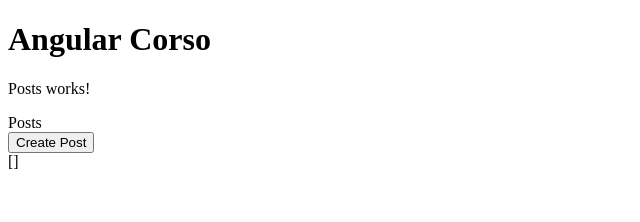
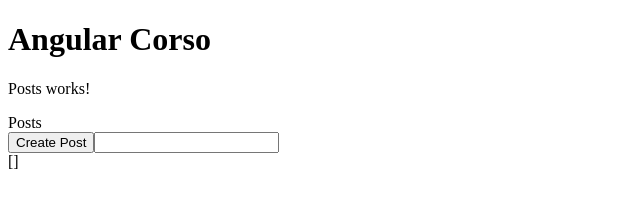
Before and after one commit to ironmanromeo/angular-corso, an Angular app: page / in a window 1280 px wide. Shown: the top 222 px of the page, without its empty margins (0-640 px from the left). Built offline with nearby package versions, Linux system fonts and the light colour scheme.

Commit message:
esercizio: clear input

```diff
--- a/src/app/posts/posts.component.html
+++ b/src/app/posts/posts.component.html
@@ -2,9 +2,10 @@
 <div> {{ title }} </div>
 
 <button (click)="createPost()"> Create Post </button>
+
+<input name="title" (input)="onEditedInput($event)" [value]="inputTxt"/>
+
 <div> {{ getPostsString() }} </div>
-
-<div ></div>
 
 <div *ngFor="let post of posts">
     <h3> {{ post.title }} </h3>
--- a/src/app/posts/posts.component.ts
+++ b/src/app/posts/posts.component.ts
@@ -12,6 +12,7 @@
 
   title = "Posts"
   disabled = false
+  inputTxt = ""
 
   constructor() { }
 
@@ -19,7 +20,7 @@
   }
 
   createPost() {
-    const postTitle = prompt("Insert post title")
+    const postTitle = this.title
 
     if(postTitle) {
 
@@ -30,7 +31,14 @@
       }
 
       this.posts.push(newPost)
+      this.inputTxt = " "
     }
+  }
+
+  onEditedInput(e: Event) {
+    const myInput = <HTMLInputElement>e.target
+    this.title = myInput.value
+
   }
 
   getPostsString() {
```
